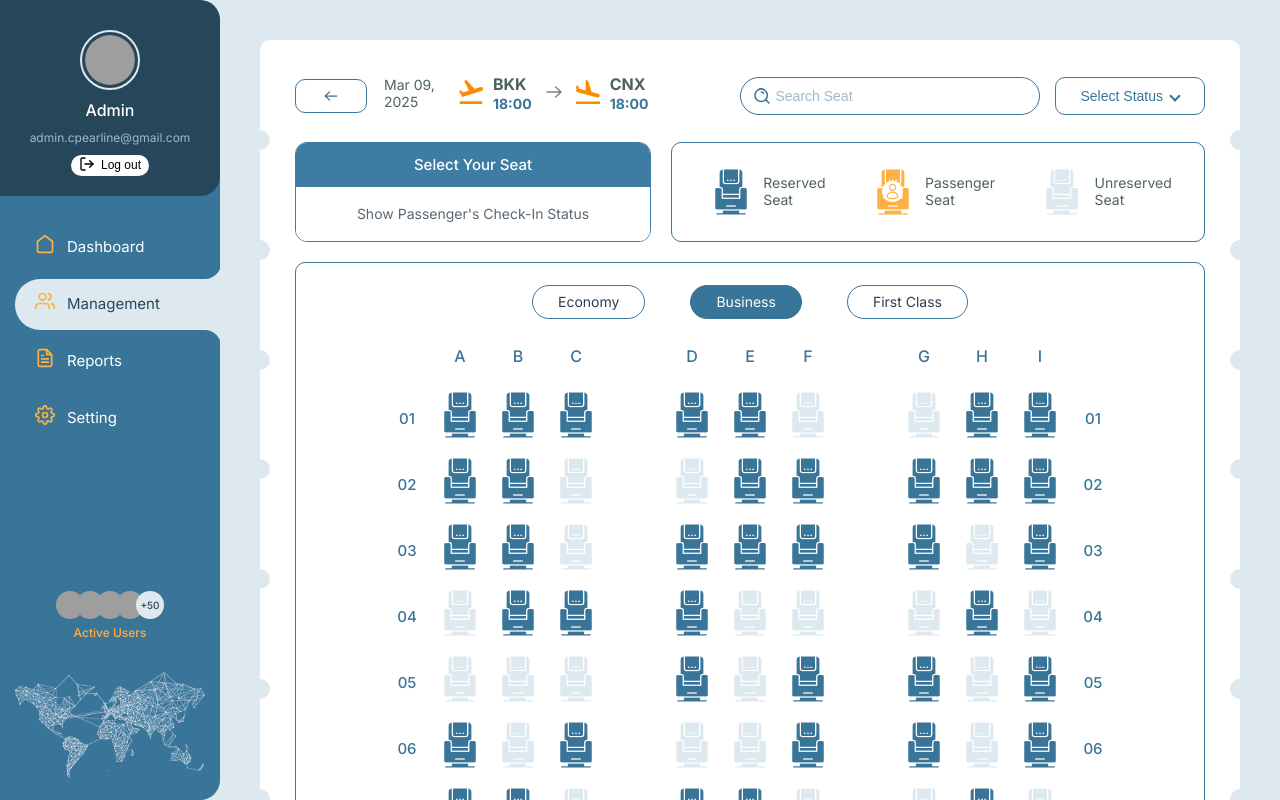
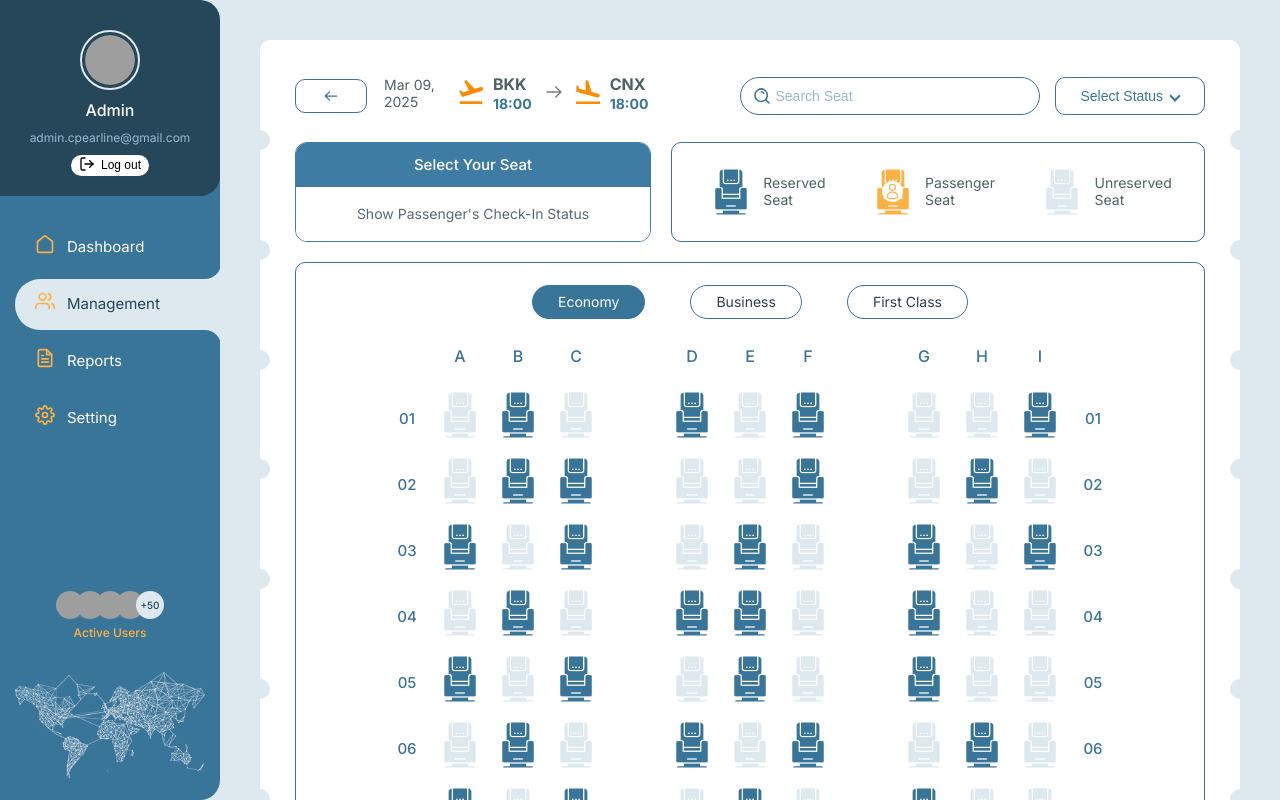
Before and after one commit to mg-dotcom/filght-web-app, a Vue app: page /management/seat in a window 1280 px wide. Built offline with nearby package versions, Linux system fonts and the light colour scheme; grey boxes are pictures that could not be loaded.

Commit message:
update data seat

```diff
--- a/src/data/management-seat.js
+++ b/src/data/management-seat.js
@@ -11,119 +11,150 @@ const FIRST_CLASS = "First Class";
 export const seatData = {
   classTypes: [
     { id: "economy", name: ECONOMY },
-    { id: "business", name: BUSINESS, active: true },
+    { id: "business", name: BUSINESS },
     { id: "first-class", name: FIRST_CLASS },
   ],
   columns: ["A", "B", "C", "D", "E", "F", "G", "H", "I"],
-  seats: [
+};
+
+// ตัวอย่างข้อมูล
+export const economySeats = [
   // Row 01
-    { id: "01A", row: "01", col: "A", status: UNAVAILABLE, class: ECONOMY },
-    { id: "01B", row: "01", col: "B", status: UNAVAILABLE, class: ECONOMY },
-    { id: "01C", row: "01", col: "C", status: UNAVAILABLE, class: ECONOMY },
-    { id: "01D", row: "01", col: "D", status: UNAVAILABLE, class: BUSINESS },
-    { id: "01E", row: "01", col: "E", status: UNAVAILABLE, class: BUSINESS },
-    { id: "01F", row: "01", col: "F", status: AVAILABLE, class: BUSINESS },
-    { id: "01G", row: "01", col: "G", status: AVAILABLE, class: FIRST_CLASS },
-    { id: "01H", row: "01", col: "H", status: UNAVAILABLE, class: FIRST_CLASS },
-    { id: "01I", row: "01", col: "I", status: UNAVAILABLE, class: FIRST_CLASS },
+  { id: "01A", row: "01", col: "A", status: AVAILABLE },
+  { id: "01B", row: "01", col: "B", status: UNAVAILABLE },
+  { id: "01C", row: "01", col: "C", status: AVAILABLE },
+  { id: "01D", row: "01", col: "D", status: UNAVAILABLE },
+  { id: "01E", row: "01", col: "E", status: AVAILABLE },
+  { id: "01F", row: "01", col: "F", status: UNAVAILABLE },
+  { id: "01G", row: "01", col: "G", status: AVAILABLE },
+  { id: "01H", row: "01", col: "H", status: AVAILABLE },
+  { id: "01I", row: "01", col: "I", status: UNAVAILABLE },
 
   // Row 02
-    { id: "02A", row: "02", col: "A", status: UNAVAILABLE, class: ECONOMY },
-    { id: "02B", row: "02", col: "B", status: UNAVAILABLE, class: ECONOMY },
-    { id: "02C", row: "02", col: "C", status: AVAILABLE, class: ECONOMY },
-    { id: "02D", row: "02", col: "D", status: AVAILABLE, class: BUSINESS },
-    { id: "02E", row: "02", col: "E", status: UNAVAILABLE, class: BUSINESS },
-    { id: "02F", row: "02", col: "F", status: UNAVAILABLE, class: BUSINESS },
-    { id: "02G", row: "02", col: "G", status: UNAVAILABLE, class: FIRST_CLASS },
-    { id: "02H", row: "02", col: "H", status: UNAVAILABLE, class: FIRST_CLASS },
-    { id: "02I", row: "02", col: "I", status: UNAVAILABLE, class: FIRST_CLASS },
+  { id: "02A", row: "02", col: "A", status: AVAILABLE },
+  { id: "02B", row: "02", col: "B", status: UNAVAILABLE },
+  { id: "02C", row: "02", col: "C", status: UNAVAILABLE },
+  { id: "02D", row: "02", col: "D", status: AVAILABLE },
+  { id: "02E", row: "02", col: "E", status: AVAILABLE },
+  { id: "02F", row: "02", col: "F", status: UNAVAILABLE },
+  { id: "02G", row: "02", col: "G", status: AVAILABLE },
+  { id: "02H", row: "02", col: "H", status: UNAVAILABLE },
+  { id: "02I", row: "02", col: "I", status: AVAILABLE },
 
   // Row 03
-    { id: "03A", row: "03", col: "A", status: UNAVAILABLE, class: ECONOMY },
-    { id: "03B", row: "03", col: "B", status: UNAVAILABLE, class: ECONOMY },
-    { id: "03C", row: "03", col: "C", status: AVAILABLE, class: ECONOMY },
-    { id: "03D", row: "03", col: "D", status: UNAVAILABLE, class: BUSINESS },
-    { id: "03E", row: "03", col: "E", status: UNAVAILABLE, class: BUSINESS },
-    { id: "03F", row: "03", col: "F", status: UNAVAILABLE, class: BUSINESS },
-    { id: "03G", row: "03", col: "G", status: UNAVAILABLE, class: FIRST_CLASS },
-    { id: "03H", row: "03", col: "H", status: AVAILABLE, class: FIRST_CLASS },
-    { id: "03I", row: "03", col: "I", status: UNAVAILABLE, class: FIRST_CLASS },
+  { id: "03A", row: "03", col: "A", status: UNAVAILABLE },
+  { id: "03B", row: "03", col: "B", status: AVAILABLE },
+  { id: "03C", row: "03", col: "C", status: UNAVAILABLE },
+  { id: "03D", row: "03", col: "D", status: AVAILABLE },
+  { id: "03E", row: "03", col: "E", status: UNAVAILABLE },
+  { id: "03F", row: "03", col: "F", status: AVAILABLE },
+  { id: "03G", row: "03", col: "G", status: UNAVAILABLE },
+  { id: "03H", row: "03", col: "H", status: AVAILABLE },
+  { id: "03I", row: "03", col: "I", status: UNAVAILABLE },
 
   // Row 04
-    { id: "04A", row: "04", col: "A", status: AVAILABLE, class: ECONOMY },
-    { id: "04B", row: "04", col: "B", status: UNAVAILABLE, class: ECONOMY },
-    { id: "04C", row: "04", col: "C", status: UNAVAILABLE, class: ECONOMY },
-    { id: "04D", row: "04", col: "D", status: UNAVAILABLE, class: BUSINESS },
-    { id: "04E", row: "04", col: "E", status: AVAILABLE, class: BUSINESS },
-    { id: "04F", row: "04", col: "F", status: AVAILABLE, class: BUSINESS },
-    { id: "04G", row: "04", col: "G", status: AVAILABLE, class: FIRST_CLASS },
-    { id: "04H", row: "04", col: "H", status: UNAVAILABLE, class: FIRST_CLASS },
-    { id: "04I", row: "04", col: "I", status: AVAILABLE, class: FIRST_CLASS },
+  { id: "04A", row: "04", col: "A", status: AVAILABLE },
+  { id: "04B", row: "04", col: "B", status: UNAVAILABLE },
+  { id: "04C", row: "04", col: "C", status: AVAILABLE },
+  { id: "04D", row: "04", col: "D", status: UNAVAILABLE },
+  { id: "04E", row: "04", col: "E", status: UNAVAILABLE },
+  { id: "04F", row: "04", col: "F", status: AVAILABLE },
+  { id: "04G", row: "04", col: "G", status: UNAVAILABLE },
+  { id: "04H", row: "04", col: "H", status: AVAILABLE },
+  { id: "04I", row: "04", col: "I", status: AVAILABLE },
 
   // Row 05
-    { id: "05A", row: "05", col: "A", status: AVAILABLE, class: ECONOMY },
-    { id: "05B", row: "05", col: "B", status: AVAILABLE, class: ECONOMY },
-    { id: "05C", row: "05", col: "C", status: AVAILABLE, class: ECONOMY },
-    { id: "05D", row: "05", col: "D", status: UNAVAILABLE, class: BUSINESS },
-    { id: "05E", row: "05", col: "E", status: AVAILABLE, class: BUSINESS },
-    { id: "05F", row: "05", col: "F", status: UNAVAILABLE, class: BUSINESS },
-    { id: "05G", row: "05", col: "G", status: UNAVAILABLE, class: FIRST_CLASS },
-    { id: "05H", row: "05", col: "H", status: AVAILABLE, class: FIRST_CLASS },
-    { id: "05I", row: "05", col: "I", status: UNAVAILABLE, class: FIRST_CLASS },
+  { id: "05A", row: "05", col: "A", status: UNAVAILABLE },
+  { id: "05B", row: "05", col: "B", status: AVAILABLE },
+  { id: "05C", row: "05", col: "C", status: UNAVAILABLE },
+  { id: "05D", row: "05", col: "D", status: AVAILABLE },
+  { id: "05E", row: "05", col: "E", status: UNAVAILABLE },
+  { id: "05F", row: "05", col: "F", status: AVAILABLE },
+  { id: "05G", row: "05", col: "G", status: UNAVAILABLE },
+  { id: "05H", row: "05", col: "H", status: AVAILABLE },
+  { id: "05I", row: "05", col: "I", status: AVAILABLE },
 
-    // Row 06 (labeled as 05 in the image)
-    { id: "06A", row: "06", col: "A", status: UNAVAILABLE, class: ECONOMY },
-    { id: "06B", row: "06", col: "B", status: AVAILABLE, class: ECONOMY },
-    { id: "06C", row: "06", col: "C", status: UNAVAILABLE, class: ECONOMY },
-    { id: "06D", row: "06", col: "D", status: AVAILABLE, class: BUSINESS },
-    { id: "06E", row: "06", col: "E", status: AVAILABLE, class: BUSINESS },
-    { id: "06F", row: "06", col: "F", status: UNAVAILABLE, class: BUSINESS },
-    { id: "06G", row: "06", col: "G", status: UNAVAILABLE, class: FIRST_CLASS },
-    { id: "06H", row: "06", col: "H", status: AVAILABLE, class: FIRST_CLASS },
-    { id: "06I", row: "06", col: "I", status: UNAVAILABLE, class: FIRST_CLASS },
+  // Row 06
+  { id: "06A", row: "06", col: "A", status: AVAILABLE },
+  { id: "06B", row: "06", col: "B", status: UNAVAILABLE },
+  { id: "06C", row: "06", col: "C", status: AVAILABLE },
+  { id: "06D", row: "06", col: "D", status: UNAVAILABLE },
+  { id: "06E", row: "06", col: "E", status: AVAILABLE },
+  { id: "06F", row: "06", col: "F", status: UNAVAILABLE },
+  { id: "06G", row: "06", col: "G", status: AVAILABLE },
+  { id: "06H", row: "06", col: "H", status: UNAVAILABLE },
+  { id: "06I", row: "06", col: "I", status: AVAILABLE },
 
-    // Row 07 (labeled as 05 in the image)
-    { id: "07A", row: "07", col: "A", status: UNAVAILABLE, class: ECONOMY },
-    { id: "07B", row: "07", col: "B", status: UNAVAILABLE, class: ECONOMY },
-    { id: "07C", row: "07", col: "C", status: AVAILABLE, class: ECONOMY },
-    { id: "07D", row: "07", col: "D", status: UNAVAILABLE, class: BUSINESS },
-    { id: "07E", row: "07", col: "E", status: UNAVAILABLE, class: BUSINESS },
-    { id: "07F", row: "07", col: "F", status: AVAILABLE, class: BUSINESS },
-    { id: "07G", row: "07", col: "G", status: AVAILABLE, class: FIRST_CLASS },
-    { id: "07H", row: "07", col: "H", status: UNAVAILABLE, class: FIRST_CLASS },
-    { id: "07I", row: "07", col: "I", status: AVAILABLE, class: FIRST_CLASS },
-  ],
+  // Row 07
+  { id: "07A", row: "07", col: "A", status: UNAVAILABLE },
+  { id: "07B", row: "07", col: "B", status: AVAILABLE },
+  { id: "07C", row: "07", col: "C", status: UNAVAILABLE },
+  { id: "07D", row: "07", col: "D", status: AVAILABLE },
+  { id: "07E", row: "07", col: "E", status: UNAVAILABLE },
+  { id: "07F", row: "07", col: "F", status: AVAILABLE },
+  { id: "07G", row: "07", col: "G", status: UNAVAILABLE },
+  { id: "07H", row: "07", col: "H", status: AVAILABLE },
+  { id: "07I", row: "07", col: "I", status: AVAILABLE },
+];
+
+// ย่อเป้นการทำงานแบบ loop
+export const businessSeats = [
+  ...Array.from({ length: 7 }, (_, rowIndex) => {
+    const row = (rowIndex + 1).toString().padStart(2, "0");
+    return ["A", "B", "C", "D", "E", "F", "G", "H", "I"].map(
+      (col, colIndex) => ({
+        id: `${row}${col}`,
+        row,
+        col,
+        status: (rowIndex + colIndex) % 2 === 0 ? "unavailable" : "available",
+      })
+    );
+  }).flat(),
+];
+
+// ย่อเป้นการทำงานแบบ loop
+export const firstClassSeats = [
+  ...Array.from({ length: 7 }, (_, rowIndex) => {
+    const row = (rowIndex + 1).toString().padStart(2, "0");
+    return ["A", "B", "C", "D", "E", "F", "G", "H", "I"].map(
+      (col, colIndex) => ({
+        id: `${row}${col}`,
+        row,
+        col,
+        status: (rowIndex + colIndex) % 3 === 0 ? "unavailable" : "available",
+      })
+    );
+  }).flat(),
+];
+
+// Helper functions to manage seat data
+const getSeatById = (seats, seatId) => {
+  return seats.find((seat) => seat.id === seatId);
 };
 
-export const getSeatById = (seatId) => {
-  return seatData.seats.find((seat) => seat.id === seatId);
-};
-
-export const getUniqueRows = () => {
-  return [...new Set(seatData.seats.map((seat) => seat.row))].sort(
-    (a, b) => a - b
-  );
-};
-
-export const getSeatStatus = (seatId) => {
-  const seat = getSeatById(seatId);
+export const getSeatStatus = (seats, seatId) => {
+  const seat = getSeatById(seats, seatId);
   if (!seat) return "seat-unknown";
 
   return seat.status === "available" ? "seat-available" : "seat-unavailable";
 };
 
-export const isSeatAvailable = (seatId) => {
-  const seat = getSeatById(seatId);
+export const isSeatAvailable = (seats, seatId) => {
+  const seat = getSeatById(seats, seatId);
   return seat && seat.status === "available";
 };
 
-export const getSeatInfo = (seatId) => {
-  const seat = getSeatById(seatId);
+export const getSeatInfo = (seats, seatId) => {
+  const seat = getSeatById(seats, seatId);
   if (!seat) return "Unknown Seat";
 
   return `${seat.id} - ${seat.class} (${seat.status})`;
 };
 
+export const getUniqueRows = (seats) => {
+  return [...new Set(seats.map((seat) => seat.row))].sort((a, b) => a - b);
+};
+
 export const formatSeatId = (rowNum, col) => {
   return rowNum.padStart(2, "0") + col;
 };
--- a/src/views/management/ManagementSeat.vue
+++ b/src/views/management/ManagementSeat.vue
@@ -1,7 +1,10 @@
 <script setup>
-import { ref } from "vue";
+import { ref, computed } from "vue";
 import {
   seatData,
+  economySeats,
+  businessSeats,
+  firstClassSeats,
   getUniqueRows,
   formatSeatId,
   getSeatStatus,
@@ -10,15 +13,28 @@ import {
 } from "@/data/management-seat.js";
 
 const isStatusDropdownOpen = ref(false);
-const statusOptions = ref([
-  { id: 1, name: "Available" },
-  { id: 2, name: "Not Available" },
-]);
+
+const selectedClassTypeId = ref("economy");
 
 const toggleStatusDropdown = () => {
   isStatusDropdownOpen.value = !isStatusDropdownOpen.value;
-  console.log(statusOptions.value);
 };
+
+const selectClassType = (classTypeId) => {
+  selectedClassTypeId.value = classTypeId;
+};
+
+const seatsByClass = computed(() => {
+  if (selectedClassTypeId.value === "economy") return economySeats;
+  if (selectedClassTypeId.value === "business") return businessSeats;
+  if (selectedClassTypeId.value === "first-class") return firstClassSeats;
+  return [];
+});
+
+// ✅ แสดงแถวที่มีใน class นั้นๆ
+const rowsByClass = computed(() => {
+  return getUniqueRows(seatsByClass.value);
+});
 </script>
 
 <template>
@@ -183,7 +199,8 @@ const toggleStatusDropdown = () => {
             <div
               v-for="classType in seatData.classTypes"
               :key="classType.id"
-              :class="['class-type-btn', { active: classType.active }]"
+              :class="{ active: selectedClassTypeId === classType.id }"
+              @click="selectClassType(classType.id)"
             >
               {{ classType.name }}
             </div>
@@ -213,11 +230,7 @@ const toggleStatusDropdown = () => {
               </div>
             </div>
 
-            <div
-              class="seat-row"
-              v-for="rowNum in getUniqueRows()"
-              :key="rowNum"
-            >
+            <div class="seat-row" v-for="rowNum in rowsByClass" :key="rowNum">
               <div class="row-header">{{ rowNum }}</div>
 
               <div class="seat-grid-row">
@@ -241,12 +254,21 @@ const toggleStatusDropdown = () => {
                   <div
                     v-if="col !== ''"
                     class="seat"
-                    :class="getSeatStatus(formatSeatId(rowNum, col))"
-                    :title="getSeatInfo(formatSeatId(rowNum, col))"
+                    :class="
+                      getSeatStatus(seatsByClass, formatSeatId(rowNum, col))
+                    "
+                    :title="
+                      getSeatInfo(seatsByClass, formatSeatId(rowNum, col))
+                    "
                   >
                     <div class="seat-icon">
                       <img
-                        v-if="isSeatAvailable(formatSeatId(rowNum, col))"
+                        v-if="
+                          isSeatAvailable(
+                            seatsByClass,
+                            formatSeatId(rowNum, col)
+                          )
+                        "
                         src="/management-pic/management-seat/unreserve-seat-type.png"
                         alt="Unreserved Seat"
                       />
```
Also changed, not shown: src/assets/main.css (+0 -27 lines). Lines whose indentation alone changed are shown as unchanged.
